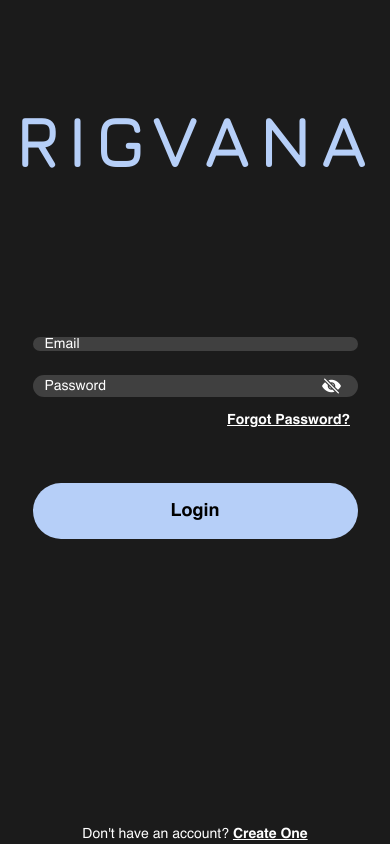
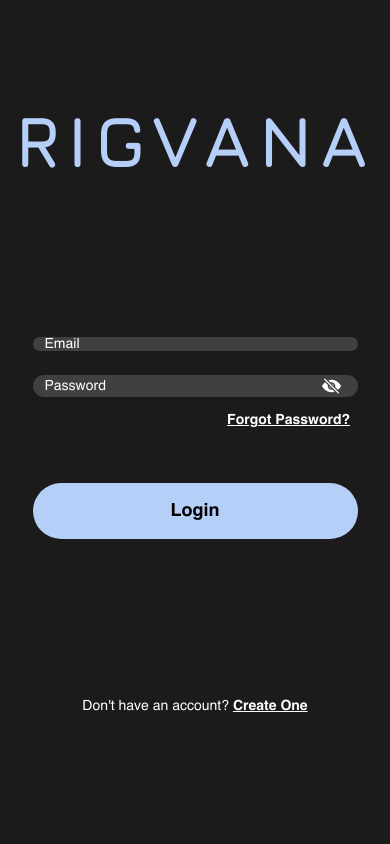
Before and after one commit to ferd78/Rigvana, a React Native app: screen /Profile in a window 390 px wide. Built offline with nearby package versions, Linux system fonts and the light colour scheme.

Commit message:
Frontend bug fixes

```diff
--- a/components/ProfileModal.js
+++ b/components/ProfileModal.js
@@ -54,7 +54,7 @@ export default function ProfileModal({ visible, onClose, profile, setProfile })
       <View className="flex-1 justify-center items-center bg-black/60">
         <View className="w-11/12 p-4 bg-zinc-700 rounded-xl">
           <Pressable onPress={onClose}>
-            <Ionicons name="close-outline" size={24} color={"black"}/>
+            <Ionicons name="close-outline" size={24} color={"white"}/>
           </Pressable>
 
           <Text className="text-lg font-bold mb-2 text-white text-helvetica font-bold">
--- a/pages/LoginPage.js
+++ b/pages/LoginPage.js
@@ -86,7 +86,7 @@ function LoginPage() {
 
 
 
-           <View className="items-center w-full mt-72 space-y-2">
+           <View className="items-center w-full mt-40">
             {/* <View className="h-px w-full bg-zinc-700 mb-5" /> */}
 
             <View className="flex-row">
```
